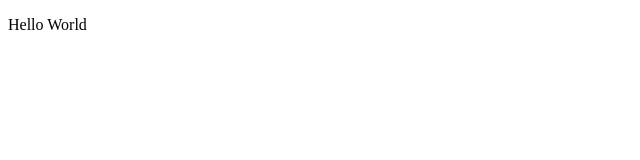
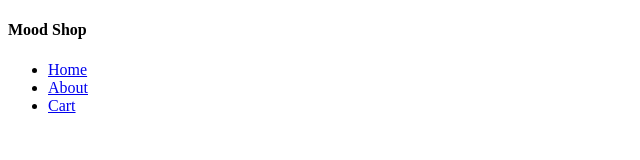
Before and after one commit to jbales20/Mood-Shop, a plain HTML site: page index.html in a window 1280 px wide. Shown: the whole page, without its empty margins (0-640 px from the left). Drawn offline with Linux system fonts and the light colour scheme.

Commit message:
Made navbar Skeleton, removed Hello World paragraph and added title heading. git push clear

```diff
--- a/index.html
+++ b/index.html
@@ -5,7 +5,16 @@
     </head>
 
     <body>
-        <p>Hello World</p>
+        <header>
+            <h4> Mood Shop</h4>
+            <nav>
+                <ul>
+                    <li> <a href="#">Home</a> </li>
+                    <li> <a href="#">About</a> </li>
+                    <li> <a href="#">Cart</a> </li>
+                </ul>
+            </nav>
+        </header>
     </body>
 
     <footer>
```
